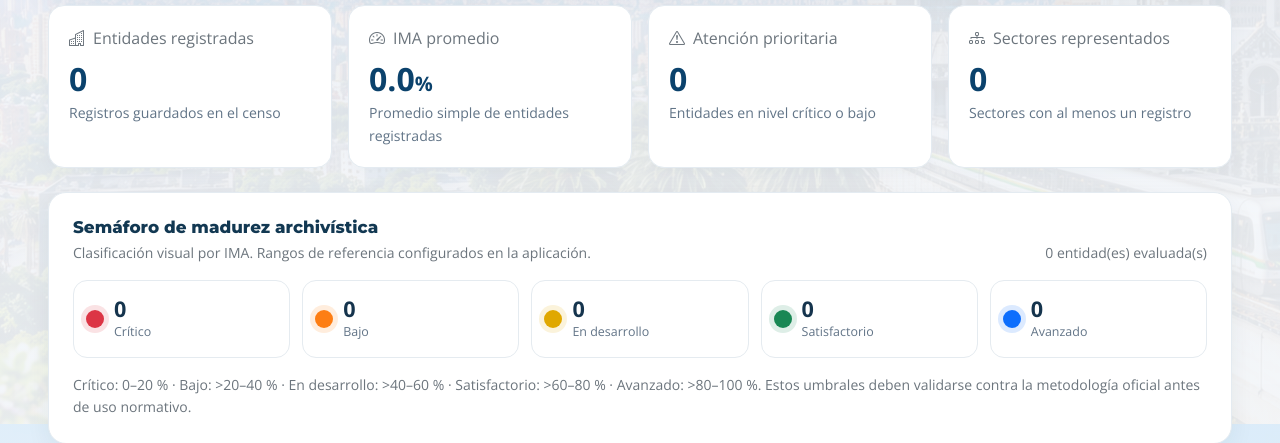
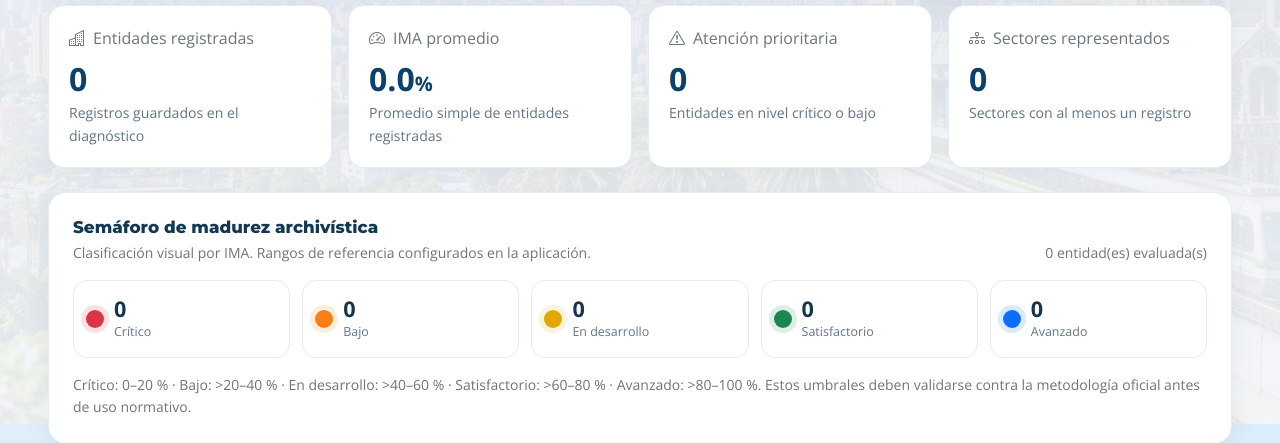
Before and after one commit to juancamilo0808-hash/diagnostico-archivistico-medellin, a Flask app: page /admin in a window 1280 px wide. Shown: the part 376-819 px from the top of the page. Run offline with Flask 3, Linux system fonts and the light colour scheme; the visitor is signed in with stand-in values (Sample User, id 1); data that the repository does not hold is empty.

Commit message:
Update admin.html

```diff
--- a/templates/admin.html
+++ b/templates/admin.html
@@ -1,5 +1,5 @@
 {% extends 'base.html' %}
-{% block title %}Resultados | Censo CDA Medellín{% endblock %}
+{% block title %}Resultados | Diagnóstico Territorial Archivístico{% endblock %}
 {% block content %}
 <style>
 .results-hero{background:linear-gradient(125deg,#062d4e,#0b527c 68%,#167d91);color:#fff;border-radius:22px;padding:30px;box-shadow:0 14px 35px #0b35551c}
@@ -38,7 +38,7 @@
   </section>
 
   <div class="row g-3 mb-4">
-    <div class="col-6 col-xl-3"><div class="metric-card"><div class="text-secondary mb-2"><i class="bi bi-buildings me-2"></i>Entidades registradas</div><div class="metric-value">{{ registros|length }}</div><div class="metric-label mt-1">Registros guardados en el censo</div></div></div>
+    <div class="col-6 col-xl-3"><div class="metric-card"><div class="text-secondary mb-2"><i class="bi bi-buildings me-2"></i>Entidades registradas</div><div class="metric-value">{{ registros|length }}</div><div class="metric-label mt-1">Registros guardados en el diagnóstico</div></div></div>
     <div class="col-6 col-xl-3"><div class="metric-card"><div class="text-secondary mb-2"><i class="bi bi-speedometer2 me-2"></i>IMA promedio</div><div class="metric-value">{{ '%.1f'|format(promedio) }}<span class="fs-5">%</span></div><div class="metric-label mt-1">Promedio simple de entidades registradas</div></div></div>
     <div class="col-6 col-xl-3"><div class="metric-card"><div class="text-secondary mb-2"><i class="bi bi-exclamation-triangle me-2"></i>Atención prioritaria</div><div class="metric-value">{{ semaforos['Crítico'] + semaforos['Bajo'] }}</div><div class="metric-label mt-1">Entidades en nivel crítico o bajo</div></div></div>
     <div class="col-6 col-xl-3"><div class="metric-card"><div class="text-secondary mb-2"><i class="bi bi-diagram-3 me-2"></i>Sectores representados</div><div class="metric-value">{{ sectores|length }}</div><div class="metric-label mt-1">Sectores con al menos un registro</div></div></div>
```
